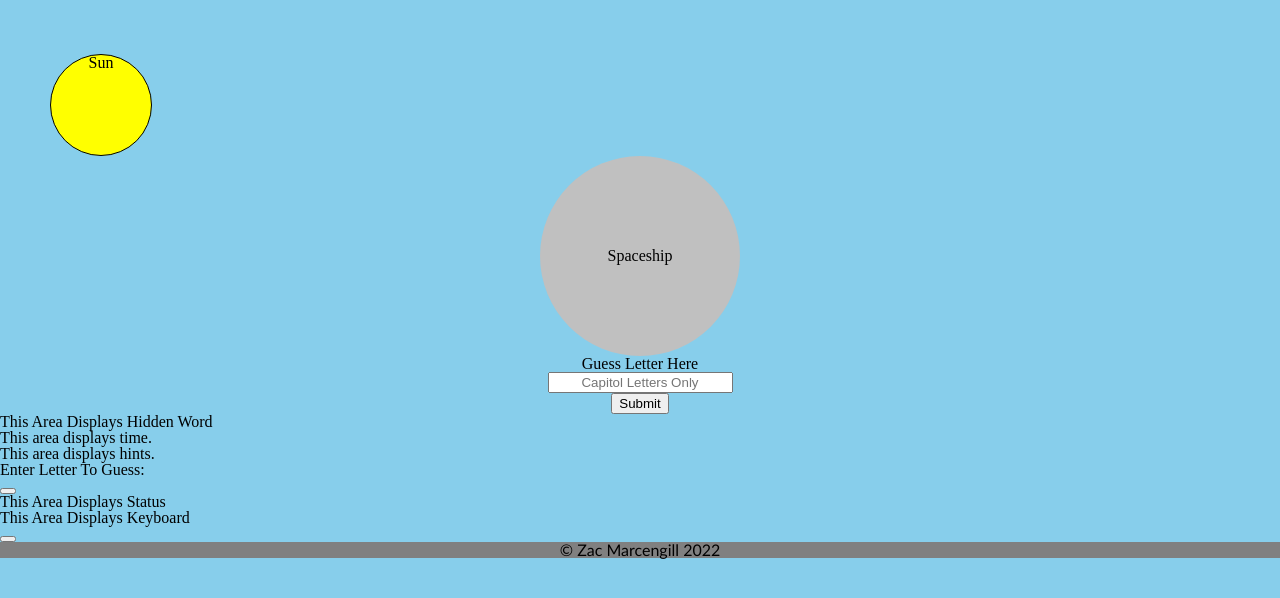
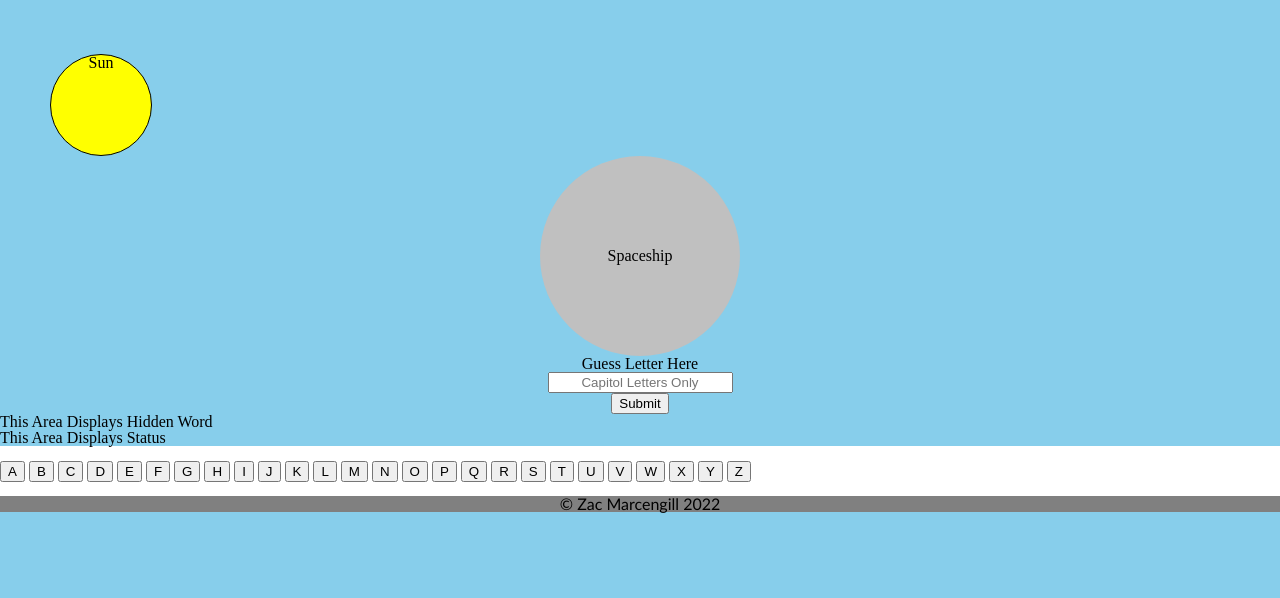
Before and after one commit to zacmarcengill/GA-Project-1-Spaceman, a plain HTML site: page index.html in a window 1280 px wide. Shown: the part 104-702 px from the top of the page. Drawn offline with Linux system fonts and the light colour scheme.

Commit message:
Update Keyboard

```diff
--- a/css/style.css
+++ b/css/style.css
@@ -61,3 +61,13 @@ footer {
 input {
 	text-align: center;
 }
+
+.keyboard-container {
+	background-color: white;
+	line-height: 50px;
+	display: flex;
+	flex-direction: row;
+	justify-content: space-between;
+	flex-wrap: wrap;
+	align-items: center;
+}
--- a/index.html
+++ b/index.html
@@ -37,31 +37,42 @@
 			</div>
 		</div>
 
-		<div class="hiddenword">
+		<div class="hidden-word">
 			<h2>This Area Displays Hidden Word</h2>
 		</div>
-		<div class="displayTime">
-			<p>This area displays time.</p>
-		</div>
-		<div class="displayHint">
-			<p>This area displays hints.</p>
-		</div>
-		<div class="input">
-			<h3>Enter Letter To Guess:</h3>
-			<button class="guessBtn"></button>
-		</div>
-		<div class="displayStatus">
+		<div class="display-status">
 			<p>This Area Displays Status</p>
 		</div>
-		<div class="selectedLetters">
-			<h3>This Area Displays Keyboard</h3>
-			<div class="keyboard">
-				<button ></button>
+		<div class="keyboard-container">
+			<div id="keyboard">
+				<button class="button" onclick="//">A</button>
+				<button class="button" onclick="//">B</button>
+				<button class="button" onclick="//">C</button>
+				<button class="button" onclick="//">D</button>
+				<button class="button" onclick="//">E</button>
+				<button class="button" onclick="//">F</button>
+				<button class="button" onclick="//">G</button>
+				<button class="button" onclick="//">H</button>
+				<button class="button" onclick="//">I</button>
+				<button class="button" onclick="//">J</button>
+				<button class="button" onclick="//">K</button>
+				<button class="button" onclick="//">L</button>
+				<button class="button" onclick="//">M</button>
+				<button class="button" onclick="//">N</button>
+				<button class="button" onclick="//">O</button>
+				<button class="button" onclick="//">P</button>
+				<button class="button" onclick="//">Q</button>
+				<button class="button" onclick="//">R</button>
+				<button class="button" onclick="//">S</button>
+				<button class="button" onclick="//">T</button>
+				<button class="button" onclick="//">U</button>
+				<button class="button" onclick="//">V</button>
+				<button class="button" onclick="//">W</button>
+				<button class="button" onclick="//">X</button>
+				<button class="button" onclick="//">Y</button>
+				<button class="button" onclick="//">Z</button>
 			</div>
 		</div>
-
-
-		</form>
 	</body>
 	<footer>
 		<p>&copy; Zac Marcengill 2022</p>
```
